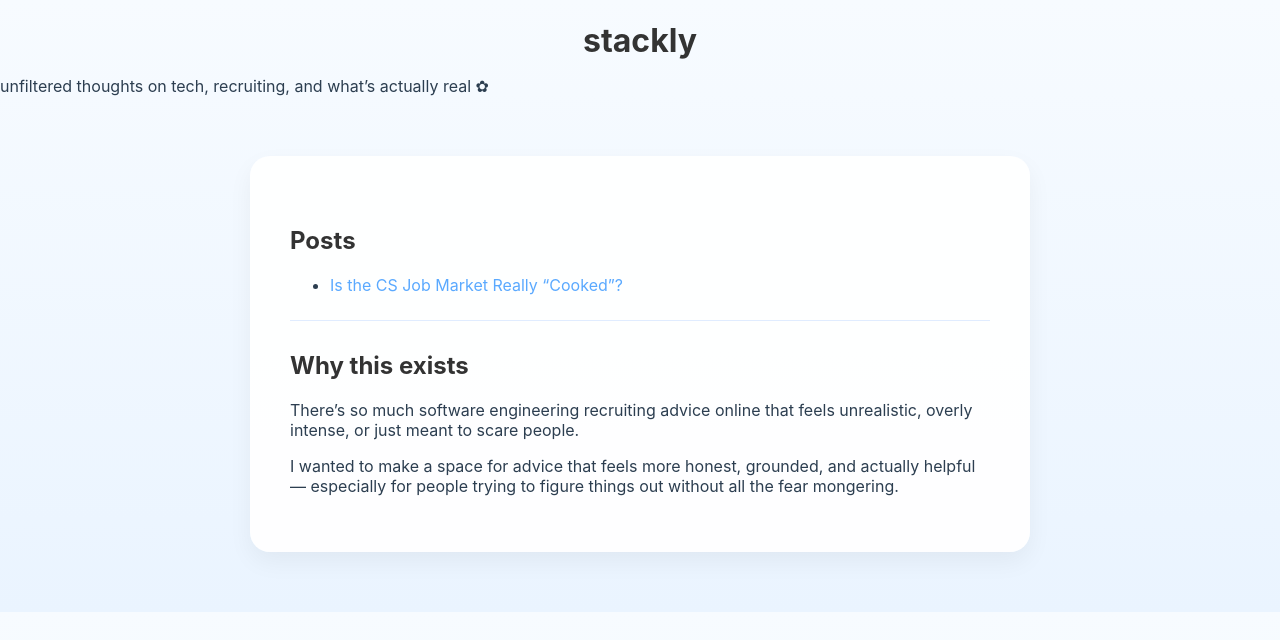
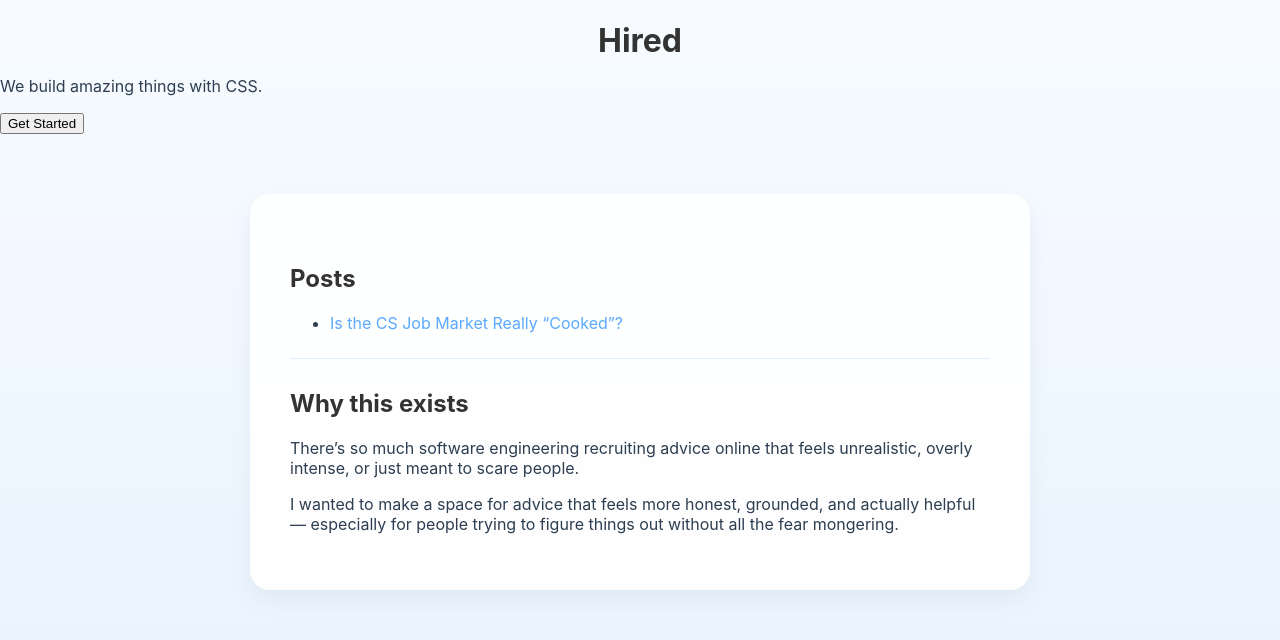
Before and after one commit to hiredmaybe67/hiredmaybe67.github.io, a Jekyll site: the page built from index.md, in a window 1280 px wide. Shown: the top 640 px of the page. Built offline with Jekyll 4.4.1, drawn with Linux system fonts in a browser that asks for light colours.

Commit message:
Update default.html

```diff
--- a/_layouts/default.html
+++ b/_layouts/default.html
@@ -60,12 +60,19 @@
 </head>
 
 <body>
+  <!-- <div class="banner">
+  <div class="banner-content">
+    <h1>Hired</h1>
+  </div>
+</div> -->
   <div class="banner">
   <div class="banner-content">
-    <h1>stackly</h1>
-    <p>unfiltered thoughts on tech, recruiting, and what’s actually real ✿</p>
+    <h1>Hired</h1>
+    <p>We build amazing things with CSS.</p>
+    <button>Get Started</button>
   </div>
 </div>
+
   <div class="container">
     {{ content }}
   </div>
```
